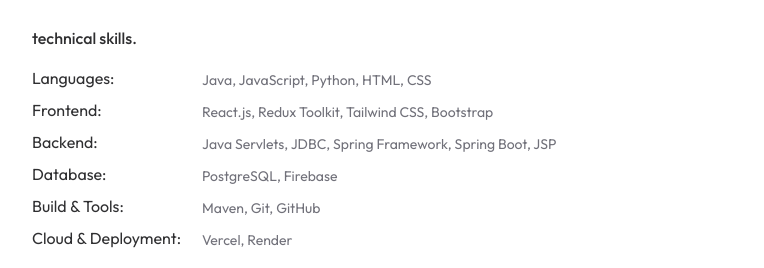
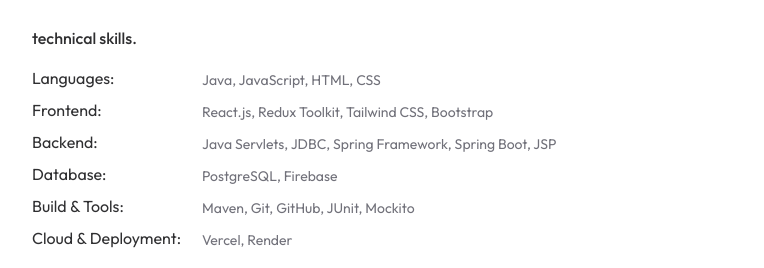
Before and after one commit to Anzyll/personal-portfolio, a Next.js app in the folder portfolio/: page / in a window 1280 px wide. Shown: the part 1186-1454 px from the top of the page, without its empty margins (256-1020 px from the left). Built offline with nearby package versions, Linux system fonts and the light colour scheme.

Commit message:
skills added

```diff
--- a/portfolio/src/app/data.ts
+++ b/portfolio/src/app/data.ts
@@ -83,7 +83,7 @@
   BLOGS: {},
 
   SKILLS: {
-    Languages: ["Java", "JavaScript", "Python", "HTML", "CSS"],
+    Languages: ["Java", "JavaScript","HTML", "CSS"],
     Frontend: ["React.js", "Redux Toolkit", "Tailwind CSS", "Bootstrap"],
     Backend: [
       "Java Servlets",
@@ -93,7 +93,7 @@
       "JSP",
     ],
     Database: ["PostgreSQL", "Firebase"],
-    "Build & Tools": ["Maven", "Git", "GitHub"],
+    "Build & Tools": ["Maven", "Git", "GitHub","JUnit","Mockito"],
     "Cloud & Deployment": ["Vercel", "Render"],
   },
 };
```
